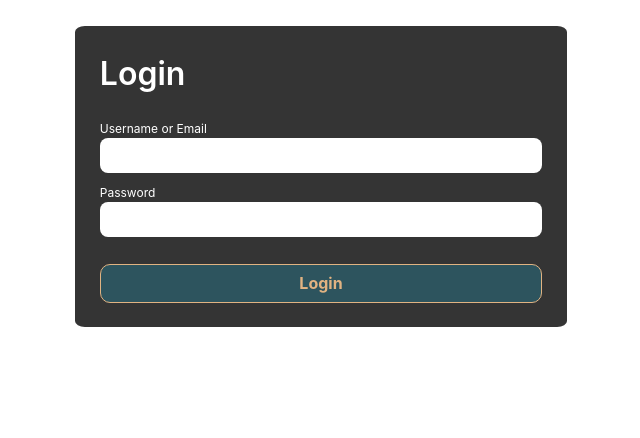
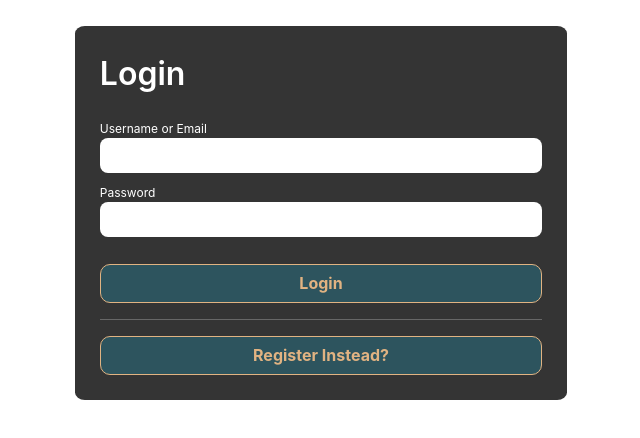
Before and after one commit to ameyjeurkar/social-client, a React (Create React App) app: page /login in a window 1280 px wide. Shown: the top 438 px of the page, without its empty margins (319-959 px from the left). Built offline with nearby package versions, Linux system fonts and the light colour scheme.

Commit message:
(24/09) - Feeds updated once posted

```diff
--- a/src/components/AddFeed/AddFeed.css
+++ b/src/components/AddFeed/AddFeed.css
@@ -19,20 +19,10 @@
     margin-bottom: 1.4%;
     border-radius: 5px;
 }
-/*
-@media only screen and (max-width: 768px) {
-    .feed-container-add-image {
-        width: 100%;
-    }
+
+.red-cross {
+    color: rgb(255, 95, 95);
 }
-
-@media only screen and (max-width: 425px) {
-    .feed-container-add-image {
-        width: 100%;
-        margin-left: 0.2%;
-        margin-right: 0.2%;
-    }
-} */
 
 input[type="file"] {
     display: none;
--- a/src/components/AddFeed/AddFeed.js
+++ b/src/components/AddFeed/AddFeed.js
@@ -2,7 +2,7 @@ import React, { useState } from 'react';
 import { addPost } from '../../services/requests';
 import './AddFeed.css';
 
-function AddFeed() {
+function AddFeed({ responseUpdated, setResponseUpdated }) {
     const [selectedImage, setSelectedImage] = useState(null);
     const [imageParams, setImageParams] = useState({
         userId: sessionStorage.getItem('userId'),
@@ -37,7 +37,7 @@ function AddFeed() {
             formData.append("image", selectedImage);
             const response = await addPost(formData);
             response.data.statusCode===200 && setSelectedImage(null);
-            // response.data.statusCode === 200 && <Feeds />
+            response.data.statusCode===200 && setResponseUpdated(!responseUpdated);
         }
     }
 
@@ -55,7 +55,7 @@ function AddFeed() {
                 selectedImage && (
                     <div className="img-container">
                         <img src={URL.createObjectURL(selectedImage)} alt="img_preview" className="align-items-center w-100"/>
-                        <span onClick={removeSelectedImage}><i className="fa fa-times-circle cursor-pointer m-1"></i></span>
+                        <span onClick={removeSelectedImage}><i className="fa fa-times-circle cursor-pointer m-1 red-cross"></i></span>
                     </div>
                 )
             }
--- a/src/components/Auth/Login/Login.js
+++ b/src/components/Auth/Login/Login.js
@@ -21,7 +21,6 @@ const Login = () => {
         const request = inputs;
         let response = await axios.post(`${process.env.REACT_APP_HEROKU_URL}/auth/login`, request);
         setResponse(response);
-        console.log("login creds: ", response);
         if(response.data.statusCode===200) {
             sessionStorage.setItem("emailORusername", request.emailORusername);
             sessionStorage.setItem("password", request.password);
@@ -31,7 +30,10 @@ const Login = () => {
             localStorage.setItem("userId", response.data.userData._id);
             navigate('/feeds');
         }
-        // response.data.statusCode===200 && navigate('/feeds');
+    }
+
+    const navigateToRegister = () => {
+        navigate('/');
     }
 
     return (
@@ -68,6 +70,16 @@ const Login = () => {
                             value="submit">
                                 Login
                         </Button>
+                        <span className="my-0 color-white">
+                            <hr></hr>
+                        </span>
+                        <Button
+                            type="button"
+                            value="button"
+                            onClick={navigateToRegister}
+                        >
+                                Register Instead?
+                        </Button>
                     </Form>
                 </Column>
             </Card>
--- a/src/components/Post/FeedFooter/CommentSection/CommentSection.css
+++ b/src/components/Post/FeedFooter/CommentSection/CommentSection.css
@@ -13,7 +13,7 @@
 }
 
 .color-grey {
-    color: whitesmoke;
+    color: grey !important;
 }
 
 .custom-input {
--- a/src/components/Post/FeedFooter/FeedFooter.js
+++ b/src/components/Post/FeedFooter/FeedFooter.js
@@ -28,7 +28,6 @@ export default function FeedFooter({username, totalLikes, comments, caption, img
 
   // Opening/Closing comment section
   const openCommentSection = () => {
-    console.log("opened")
     setOpened(!opened);
   }
 
--- a/src/components/Post/FeedHeader/FeedHeader.js
+++ b/src/components/Post/FeedHeader/FeedHeader.js
@@ -14,12 +14,11 @@ function FeedHeader({timelineData}) {
   const getUsername = async () => {
     const response = await axios.get(`${process.env.REACT_APP_HEROKU_URL}/user/get_user/${timelineData.userId}`);
     setResponse(response.data);
-    console.log("FeedHeader: ", response.data);
   }
 
   return (
     <div className="d-flex flex-row align-items-center">
-      <FeedHeaderImage profilePicture={response?.profilePicture} username={response?.username}/>
+      <FeedHeaderImage profilePicture={response?.profilePicture} username={timelineData?.username}/>
       <FeedHeaderUsername username={timelineData?.username} location={timelineData?.location}/>
       <FeedHeaderOptions imgId={timelineData?._id} userId={timelineData?.userId}/>
     </div>
--- a/src/components/Post/Feeds/Feeds.js
+++ b/src/components/Post/Feeds/Feeds.js
@@ -9,10 +9,11 @@ import Header from '../../Header/Header';
 
 function Feeds() {
   const [response, setResponse] = useState([]);
+  const [responseUpdated, setResponseUpdated] = useState(false);
 
   useEffect(() => {
     getData();
-  }, []);
+  }, [responseUpdated]);
 
   const getData = async () => {
     let response = await getTimelineFeeds();
@@ -30,7 +31,7 @@ function Feeds() {
       </div> */}
       <div className="wrapper-container">
         <div className="feed-container">
-          <AddFeed />
+          <AddFeed responseUpdated={responseUpdated} setResponseUpdated={setResponseUpdated}/>
         </div>
         {
           response.map(feed => {
--- a/src/components/Profile/Profile.css
+++ b/src/components/Profile/Profile.css
@@ -69,7 +69,7 @@
 }
 
 .color-grey{
-    color: grey;
+    color: grey !important;
 }
 
 .follow-button {
```
